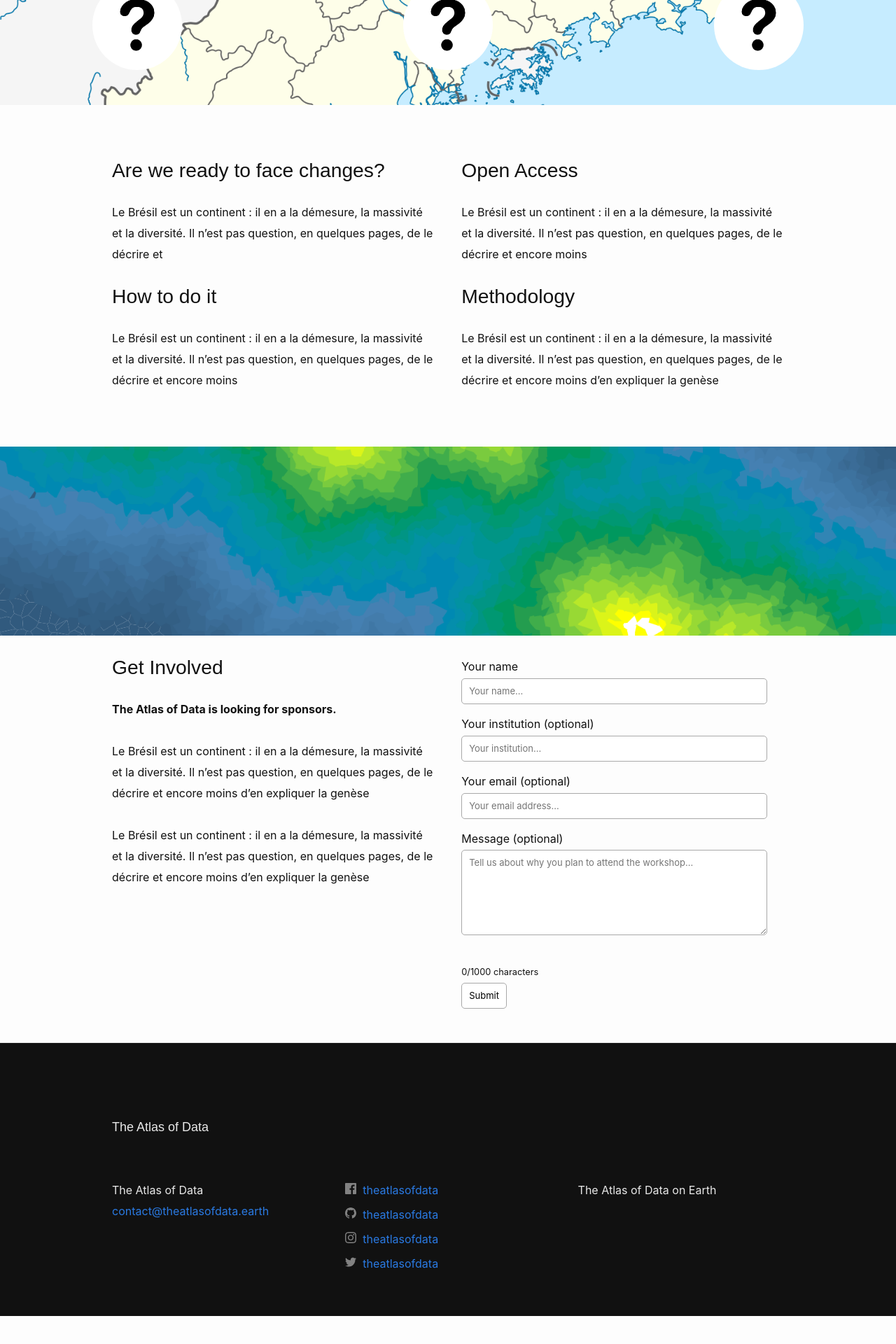
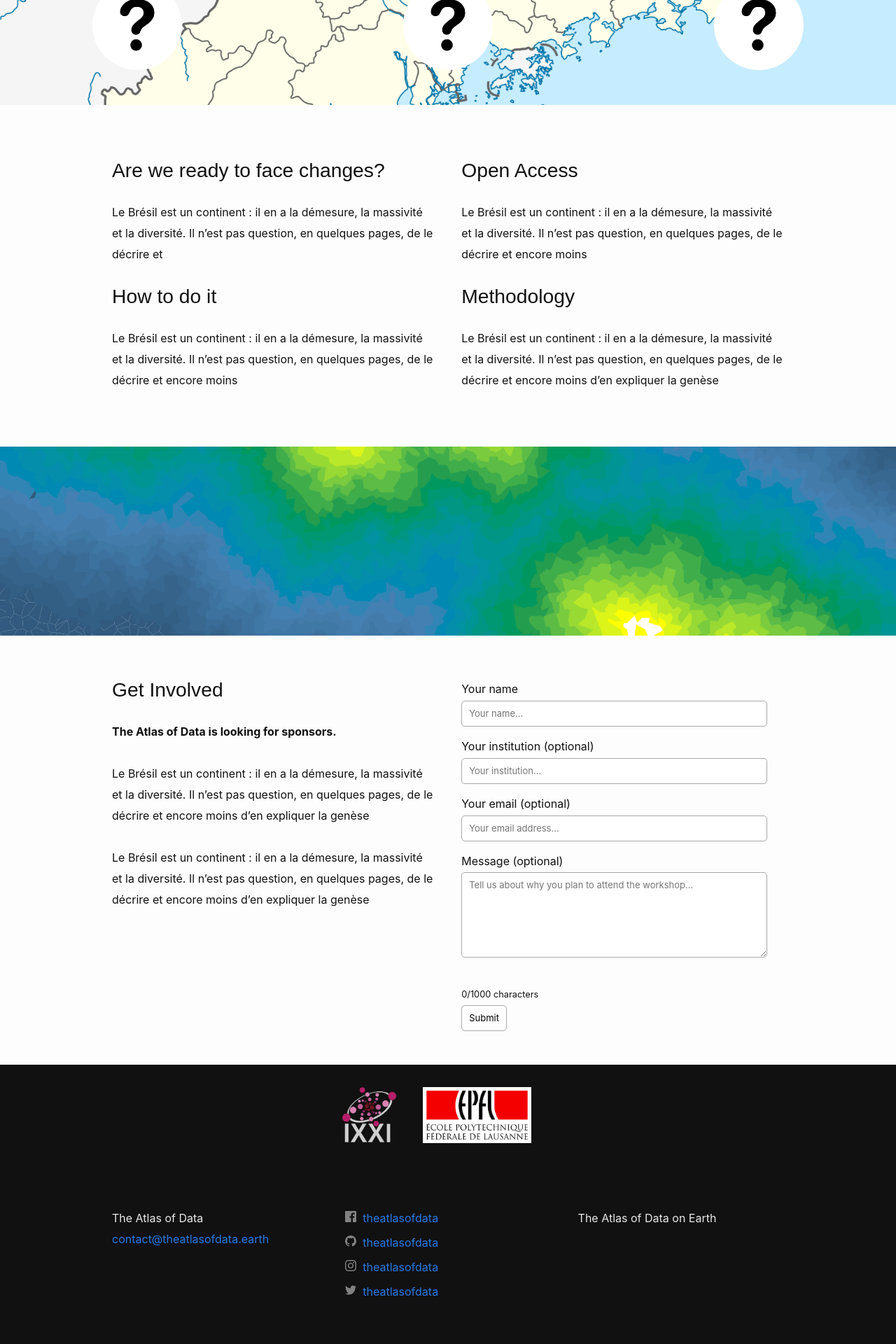
Before and after one commit to atlasofdata/atlasofdata.github.io, a Jekyll site: the page built from home.html, in a window 1280 px wide. Shown: the part 1874-3794 px from the top of the page at 70% size. Built offline with Jekyll 4.4.1, drawn with Linux system fonts in a browser that asks for light colours; before the commit the page ends 3754 px from its top, so only the background shows below that.

Commit message:
add sponsors

```diff
--- a/_includes/footer.html
+++ b/_includes/footer.html
@@ -3,7 +3,7 @@
 
   <div class="container">
 
-    <h2 class="footer-heading">{{ site.title | escape }}</h2>
+    <!-- <h2 class="footer-heading">{{ site.title | escape }}</h2> -->
 
     <div class="row">
       <div class="footer-col one-third column">
--- /dev/null
+++ b/_includes/sponsor.html
@@ -0,0 +1,5 @@
+<div class="sponsor">
+  <a href="{{ include.link }}" title="{{ include.name }}" target="_blank">
+    <img src="/img/logos/{{ include.logo }}" alt="{{ include.name }}" />
+  </a>
+</div>
--- /dev/null
+++ b/_includes/sponsors.html
@@ -0,0 +1,7 @@
+<section id="sponsors" class="">
+  <div class="container">
+    {% include sponsor.html name='IXXI' link='http://ixxi.fr' logo='ixxi.png' %}
+    {% include sponsor.html name='EPFL' link='http://epfl.ch' logo='EPFL-Logo-RVB-96.jpg' %}
+
+  </div>
+</section>
--- a/_sass/layout.scss
+++ b/_sass/layout.scss
@@ -107,7 +107,7 @@
  */
 .site-footer {
   background-color: $text-color;
-  border-top: 1px solid $grey-color-light;
+  // border-top: 1px solid $grey-color-light;
   color: $grey-color-light;
   padding: $spacing-unit 0;
 
--- a/css/main.scss
+++ b/css/main.scss
@@ -116,3 +116,20 @@ a {
   -o-background-size: cover;
   background-size: cover;
 }
+
+#get-involved {
+  padding-top: 2em;
+}
+
+#sponsors {
+  padding: 2em 0;
+  background: #111;
+  text-align: center;
+  .sponsor {
+    display: inline-block;
+    padding-right: 2em;
+  }
+  .sponsor img {
+    max-height: 5em;
+  }
+}
--- a/home.html
+++ b/home.html
@@ -107,6 +107,7 @@ title: "The Atlas of Data"
 
   </body>
 
+  {%- include sponsors.html -%}
   {%- include footer.html -%}
 
 </html>
```
Also changed, not shown: img/logos/EPFL-Logo-RVB-96.jpg (added), img/logos/ixxi.png (added).
